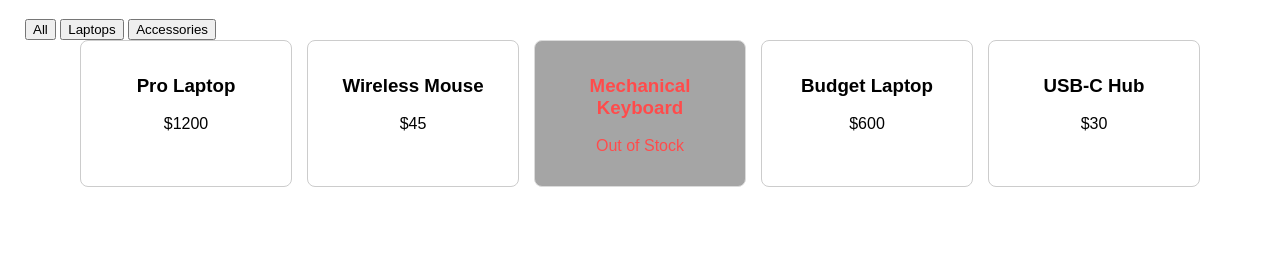
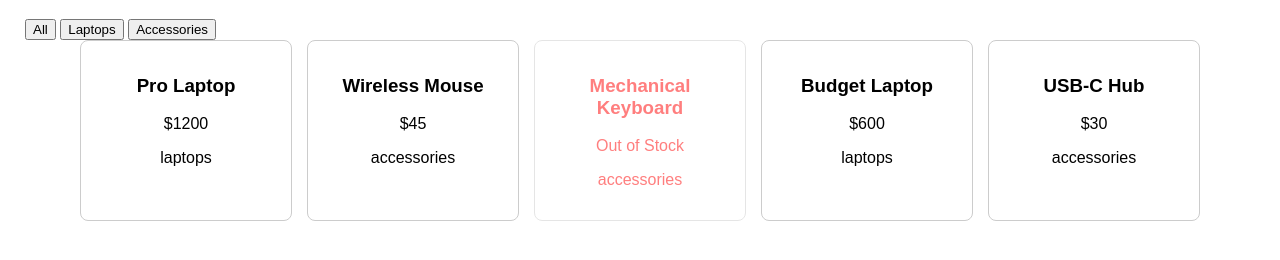
Before and after one commit to Kurmiitis/JavaScript_Skola_GL, a plain HTML site: page prakt_2/index.html in a window 1280 px wide. Shown: the part 86-346 px from the top of the page. Drawn offline with Linux system fonts and the light colour scheme.

Commit message:
update styles

```diff
--- a/prakt_2/script.js
+++ b/prakt_2/script.js
@@ -19,6 +19,7 @@ function renderProducts(items) {
         return `<div class="product-card ${status}">
             <h3>${product.name}</h3>
             <p>${price}</p>
+            <p>${product.category}</p>
         </div>`;
     }).join('');
 
--- a/prakt_2/styles.css
+++ b/prakt_2/styles.css
@@ -27,7 +27,6 @@ header {
 }
 
 .out-of-stock {
-    background: gray;
     color: red;
-    opacity: 0.7;
+    opacity: 0.5;
 }
```
